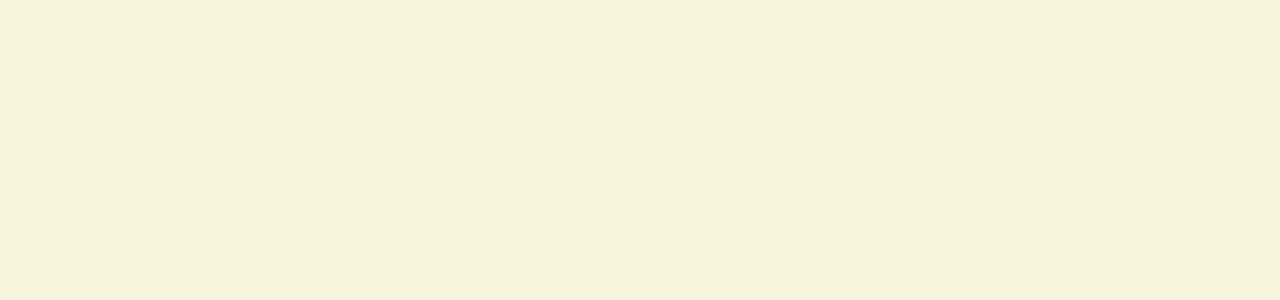
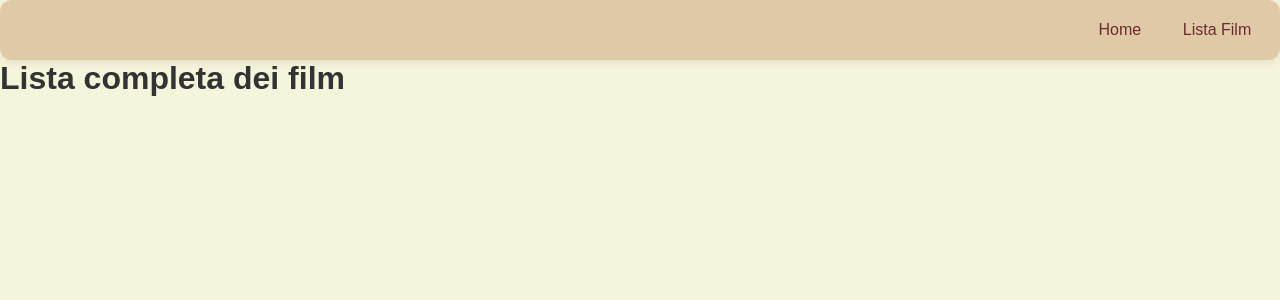
Before and after one commit to SimoneStrinati/webapp-react, a React (Vite) app: page /movies in a window 1280 px wide. Before the commit this address had no page. Shown: the top 300 px of the page. Built offline with nearby package versions, Linux system fonts and the light colour scheme.

Commit message:
Pagina MoviesList aggiunta

```diff
--- a/src/App.jsx
+++ b/src/App.jsx
@@ -5,6 +5,7 @@ import { BrowserRouter, Routes, Route } from "react-router-dom";
 import HomePage from "./pages/HomePage";
 import MoviePageDetails from "./pages/MoviePageDetails";
 import DefaultLayout from "./layouts/DefaultLayout";
+import MoviesList from "./pages/MoviesList";
 
 
 function App() {
@@ -15,8 +16,9 @@ function App() {
       <Routes>
         <Route Component={DefaultLayout}>
           <Route path="/" Component={HomePage}></Route>
+          <Route path="/movies" Component={MoviesList}></Route>
           <Route path="/movies/:id" Component={MoviePageDetails}></Route>
-          <Route path="/mo"></Route>
+
         </Route>
       </Routes>
 
--- /dev/null
+++ b/src/pages/MoviesList.jsx
@@ -0,0 +1,11 @@
+function MoviesList() {
+
+    return <>
+
+        <h1>Lista completa dei film</h1>
+
+    </>
+
+};
+
+export default MoviesList;
```
